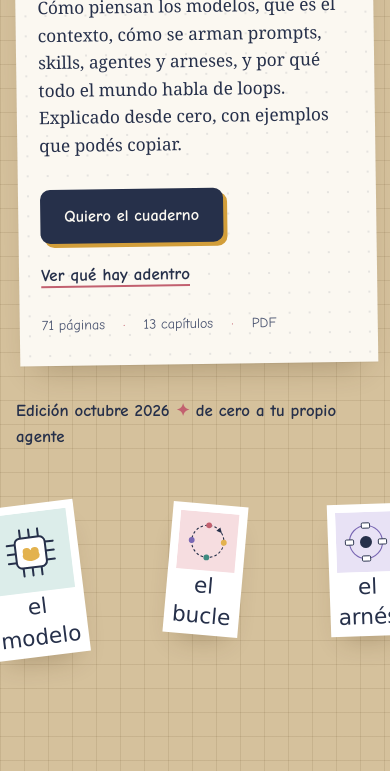
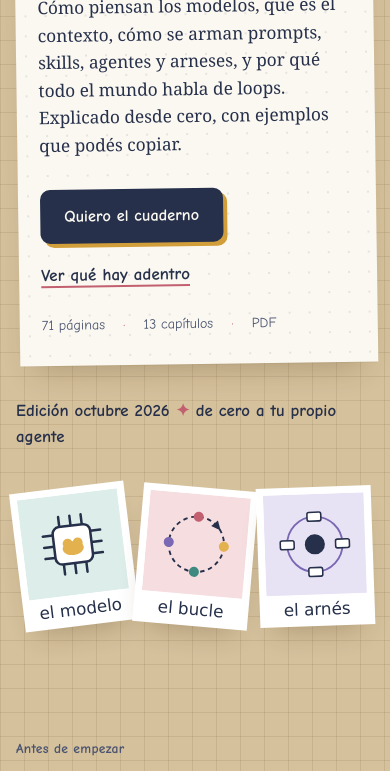
Before and after one commit to Saranhei/la-ia-por-dentro, a plain HTML site: page index.html in a window 390 px wide. Shown: the part 296-1067 px from the top of the page. Drawn offline with Linux system fonts and the light colour scheme; a web font is replaced by a local one.

Commit message:
Arreglar polaroids: margen en celular y foto de La Miga encima del título
Co-Authored-By: Claude Opus 5.5 <noreply@anthropic.com>

```diff
--- a/css/styles.css
+++ b/css/styles.css
@@ -224,19 +224,20 @@ p { margin: 0; }
 .edition b { color: var(--pink); }
 
 .polas { position: relative; height: 480px; }
-.pola { position: absolute; width: 210px; }
-.pola:nth-child(1) { left: 0; top: 24px; }
-.pola:nth-child(2) { right: 0; top: 0; }
-.pola:nth-child(3) { left: 26%; top: 238px; }
+.pola { margin: 0; }
+.polas .pola { position: absolute; width: 210px; }
+.polas .pola:nth-child(1) { left: 0; top: 24px; }
+.polas .pola:nth-child(2) { right: 0; top: 0; }
+.polas .pola:nth-child(3) { left: 26%; top: 238px; }
 .pola-card {
   background: var(--white);
   padding: 12px 12px 6px;
   box-shadow: 0 16px 28px -14px var(--shadow);
   transform: rotate(var(--r, 0deg));
 }
-.pola:nth-child(1) .pola-card { --r: -7deg; }
-.pola:nth-child(2) .pola-card { --r: 5deg; }
-.pola:nth-child(3) .pola-card { --r: -2deg; }
+.polas .pola:nth-child(1) .pola-card { --r: -7deg; }
+.polas .pola:nth-child(2) .pola-card { --r: 5deg; }
+.polas .pola:nth-child(3) .pola-card { --r: -2deg; }
 .pola svg { display: block; width: 100%; height: auto; }
 .pola figcaption {
   font-family: var(--f-hand);
@@ -247,9 +248,9 @@ p { margin: 0; }
 @media (max-width: 860px) {
   .hero-grid { grid-template-columns: minmax(0, 1fr); gap: 36px; }
   .polas { height: auto; display: flex; justify-content: center; gap: 6px; }
-  .pola { position: static; width: 32%; max-width: 190px; }
-  .pola figcaption { font-size: 1.35rem; }
-  .pola-card { padding: 8px 8px 4px; }
+  .polas .pola { position: static; width: 32%; max-width: 190px; }
+  .polas .pola figcaption { font-size: clamp(1.05rem, 4.2vw, 1.35rem); line-height: 1.25; padding-block: 4px 2px; white-space: nowrap; }
+  .polas .pola-card { padding: 7px 7px 4px; }
 }
 @media (max-width: 560px) {
   .hero { padding-block: 40px 48px; }
```
